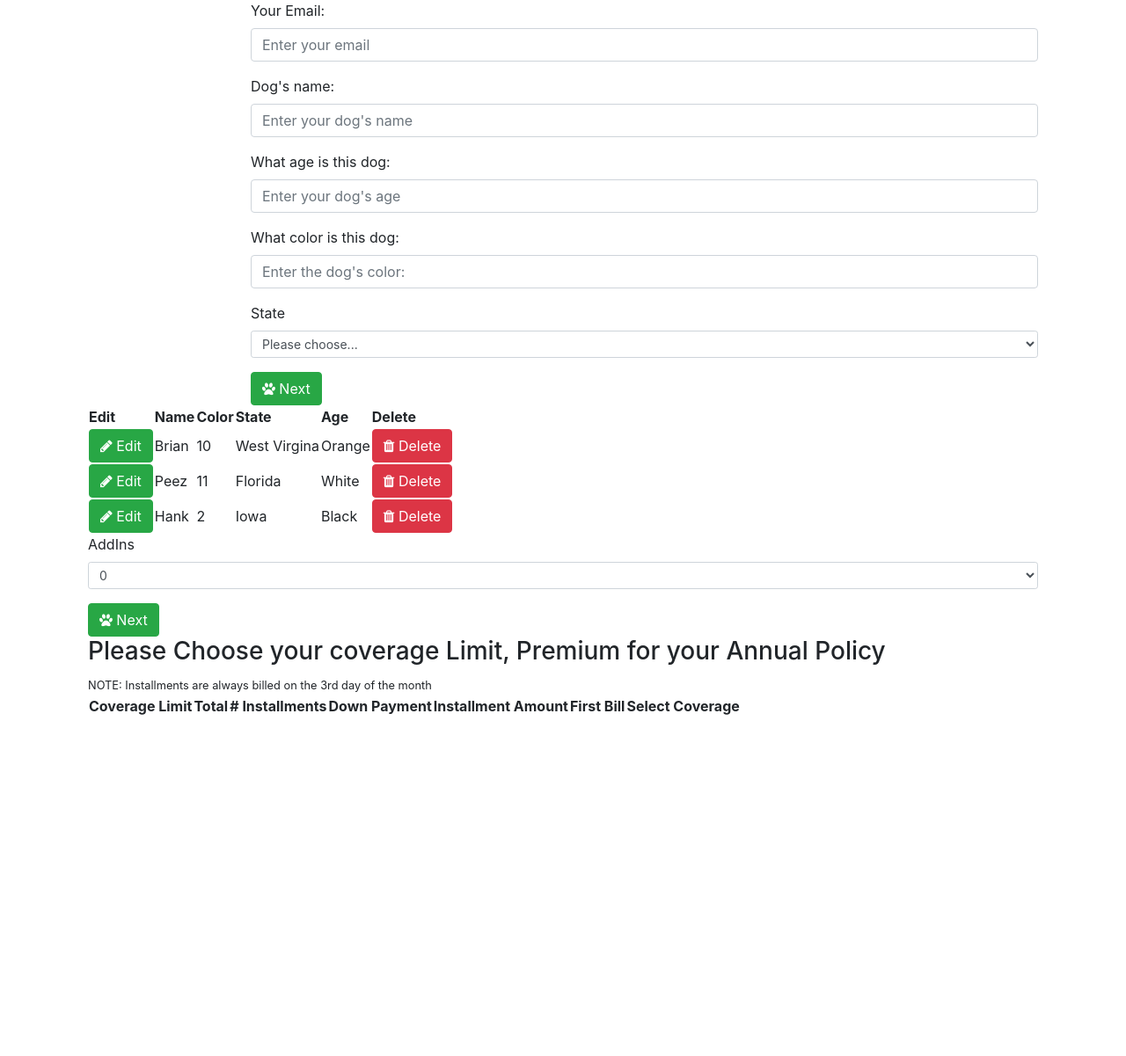
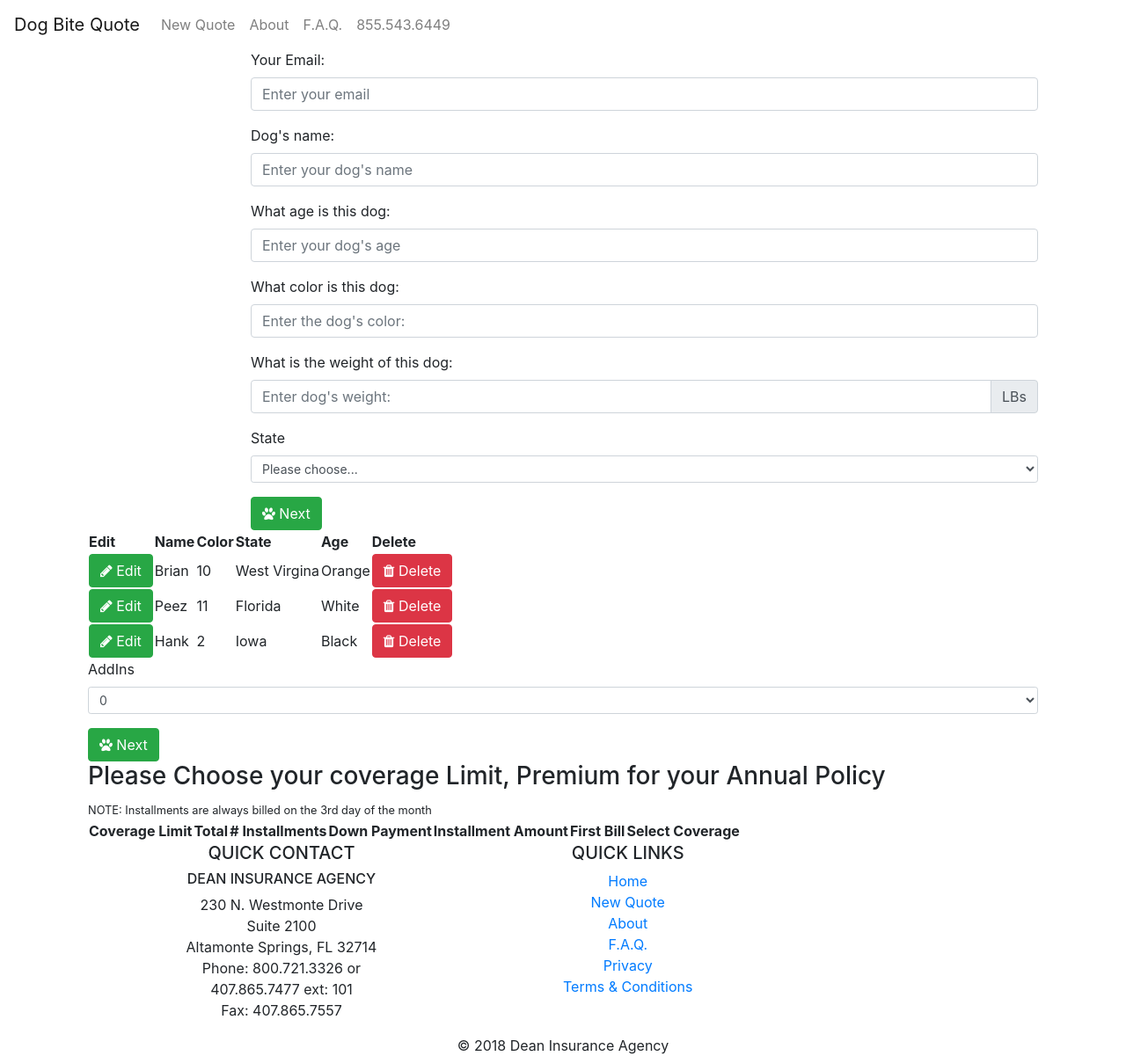
Before and after one commit to jmanock/fin-dog-bite, a React (Create React App) app: page /Quote in a window 1280 px wide. Shown: the whole page at 88% size. Before the commit the page ends 816 px from the top, so only its background shows below. Built offline with nearby package versions, Linux system fonts and the light colour scheme.

Commit message:
setting up pages

```diff
--- a/src/App.js
+++ b/src/App.js
@@ -1,12 +1,33 @@
 import React from 'react';
 import './App.css';
+import {Switch,BrowserRouter,Route} from 'react-router-dom';
+import Navbar from './Components/Navbar';
+import About from './Components/About';
+import Questions from './Components/Questions';
+import Privacy from './Components/Privacy';
+import Terms from './Components/Terms';
+import Rater from './Components/Rater';
+import Holder from './Components/Holder';
 import Main from './Components/Main';
+import Footer from './Components/Footer';
 
 const App = () =>{
   return(
-    <div>
-      <Main />
-    </div>
+    <BrowserRouter>
+      <div className='App'>
+        <Navbar />
+        <Switch>
+          <Route exact path='/' component={Main} />
+          <Route path='/About' component={About} />
+          <Route path='/Questions' component={Questions} />
+          <Route path='/Privacy' component={Privacy} />
+          <Route path='/Terms' component={Terms} />
+          <Route path='/Quote' component={Holder} />
+          <Route path='/Rater' component={Rater} />
+        </Switch>
+        <Footer />
+      </div>
+    </BrowserRouter>
   );
 };
 
--- /dev/null
+++ b/src/Components/About.jsx
@@ -0,0 +1,9 @@
+import React from 'react';
+
+const About = () =>{
+  return(
+    <h1>About Page</h1>
+  );
+};
+
+export default About;
--- a/src/Components/DogForm.jsx
+++ b/src/Components/DogForm.jsx
@@ -10,7 +10,8 @@ class DogForm extends Component{
       color:'',
       state:'',
       age:'',
-      email:''
+      email:'',
+      weight:''
     },
     options:{
       state:['West Virginia','Florida','Iowa','Nebraska']
@@ -33,7 +34,8 @@ class DogForm extends Component{
           color:'',
           state:'',
           age:'',
-          email:''
+          email:'',
+          weight:''
         }
       });
     }
@@ -48,7 +50,7 @@ class DogForm extends Component{
     }else{
       this.props.createDog(clone);
       this.setState({
-        dog:{name:'',age:'',color:'',state:'',email:''}
+        dog:{name:'',age:'',color:'',state:'',email:'',weight:''}
       });
     }
   }
@@ -88,6 +90,16 @@ class DogForm extends Component{
 
               <Input type={'text'} title={'What color is this dog:'} name={'color'} value={this.state.dog.color} placeholder={"Enter the dog's color:"} handleChange={this.onInputChange} />
 
+              <div className='form-group'>
+                <label className='form-control-label'>What is the weight of this dog:</label>
+                <div className='input-group'>
+                  <input type='number' className='form-control' name='weight' value={this.state.dog.weight} placeholder="Enter dog's weight:" aria-label='dogs weight' aira-describeby='basic' onChange={this.onInputChange} />
+                  <div className='input-group-append'>
+                    <span className='input-group-text' id='basic'>LBs</span>
+                  </div>
+                </div>
+              </div>
+
               <Select title={'State'} name={'state'} options={this.state.options.state} value={this.state.dog.state} placeholder={'Please choose...'} handleChange={this.onSelectChange}/>
 
               <Button type={'btn btn-success'} action={this.onFormSubmit} title={'Next'} className={'fa fa-paw'} />
--- /dev/null
+++ b/src/Components/Footer.jsx
@@ -0,0 +1,32 @@
+import React from 'react';
+import {Link} from 'react-router-dom';
+
+const Footer = () =>(
+  <footer>
+    <div className='container-fluid text-center'>
+      <div className='row'>
+        <div className='col-sm-6'>
+          <h5 className='text-uppercase'>quick contact</h5>
+          <h6 className='text-uppercase'>dean insurance agency</h6>
+          <address>
+            230 N. Westmonte Drive <br /> Suite 2100 <br /> Altamonte Springs, FL 32714 <br /> Phone: 800.721.3326 or <br /> 407.865.7477 ext: 101 <br /> Fax: 407.865.7557
+          </address>
+        </div>
+        <div classNmae='col-sm-6'>
+          <h5 className='text-uppercase'>quick links</h5>
+          <ul className='list-unstyled'>
+            <li><Link to='/'>Home</Link></li>
+            <li><Link to='/Quote'>New Quote</Link></li>
+            <li><Link to='/About'>About</Link></li>
+            <li><Link to='/Questions'>F.A.Q.</Link></li>
+            <li><Link to='/Privacy'>Privacy</Link></li>
+            <li><Link to='/Terms'>Terms &amp; Conditions</Link></li>
+          </ul>
+        </div>
+      </div>
+      <span className='text-center'>&copy; 2018 Dean Insurance Agency</span>
+    </div>
+  </footer>
+);
+
+export default Footer;
--- a/src/Components/Main.jsx
+++ b/src/Components/Main.jsx
@@ -1,14 +1,16 @@
-import React,{Component,Fragment} from 'react';
-import Holder from './Holder';
+import React from 'react';
+import {Link} from 'react-router-dom';
+import Button from './FormComponents/Button';
 
-class Main extends Component{
-  render(){
-    return(
-      <Fragment>
-        <Holder />
-      </Fragment>
-    );
-  }
-};
+const Main = () =>(
+  <div className='container'>
+    <p>
+      Every year in the United States more than 4.7 million people are bitten by dogs. Now you can protect yourself and your best friend with a <span className='title-name'>Canine Liability Insurance</span> policy.
+    </p>
+    <Link to='/Quote'>
+      <Button title={"Let's get started"} type={'btn btn-success'}></Button>
+    </Link>
+  </div>
+);
 
 export default Main;
--- /dev/null
+++ b/src/Components/Navbar.jsx
@@ -0,0 +1,20 @@
+import React from 'react';
+import {Link} from 'react-router-dom';
+
+const Navbar = () =>(
+  <nav className='navbar navbar-expand-lg navbar-light'>
+    <Link to='/' className='navbar-brand'>Dog Bite Quote</Link>
+    <button className='navbar-toggler' type='button' data-toggle='collapse' data-target='#navbarSupportedContent' aria-controls='navbarSupportedContent' aria-expanded='false' aria-label='Toggle navigation'>
+      <span className='navbar-toggler-icon'></span>
+    </button>
+    <div className='collapse navbar-collapse' id='navbarSupportedContent'>
+      <ul className='navbar-nav mr-auto'>
+        <li className='nav-item'><Link to='/Quote' className='nav-link'>New Quote</Link></li>
+        <li className='nav-item'><Link to='/About' className='nav-link'>About</Link></li>
+        <li className='nav-item'><Link to='/Questions' className='nav-link'>F.A.Q.</Link></li>
+        <li className='nav-item'><a href='tel:8555436449' className='nav-link'>855.543.6449</a></li>
+      </ul>
+    </div>
+  </nav>
+);
+export default Navbar;
--- /dev/null
+++ b/src/Components/Privacy.jsx
@@ -0,0 +1,7 @@
+import React from 'react';
+
+const Privacy = () =>(
+  <h1>Privacy Page</h1>
+);
+
+export default Privacy;
--- /dev/null
+++ b/src/Components/Questions.jsx
@@ -0,0 +1,7 @@
+import React from 'react';
+
+const Questions = () =>(
+  <h1>Questions Page</h1>
+);
+
+export default Questions;
--- /dev/null
+++ b/src/Components/Rater.jsx
@@ -0,0 +1,7 @@
+import React from 'react';
+
+const Rater = () =>(
+  <h1>Rater Page</h1>
+);
+
+export default Rater;
--- /dev/null
+++ b/src/Components/Terms.jsx
@@ -0,0 +1,7 @@
+import React from 'react';
+
+const Terms = () => (
+  <h1>Terms Page</h1>
+);
+
+export default Terms;
```
Also changed, not shown: src/Components/Links.jsx (added, +15 -0 lines), src/Components/PageSetup.jsx (added, +25 -0 lines).
